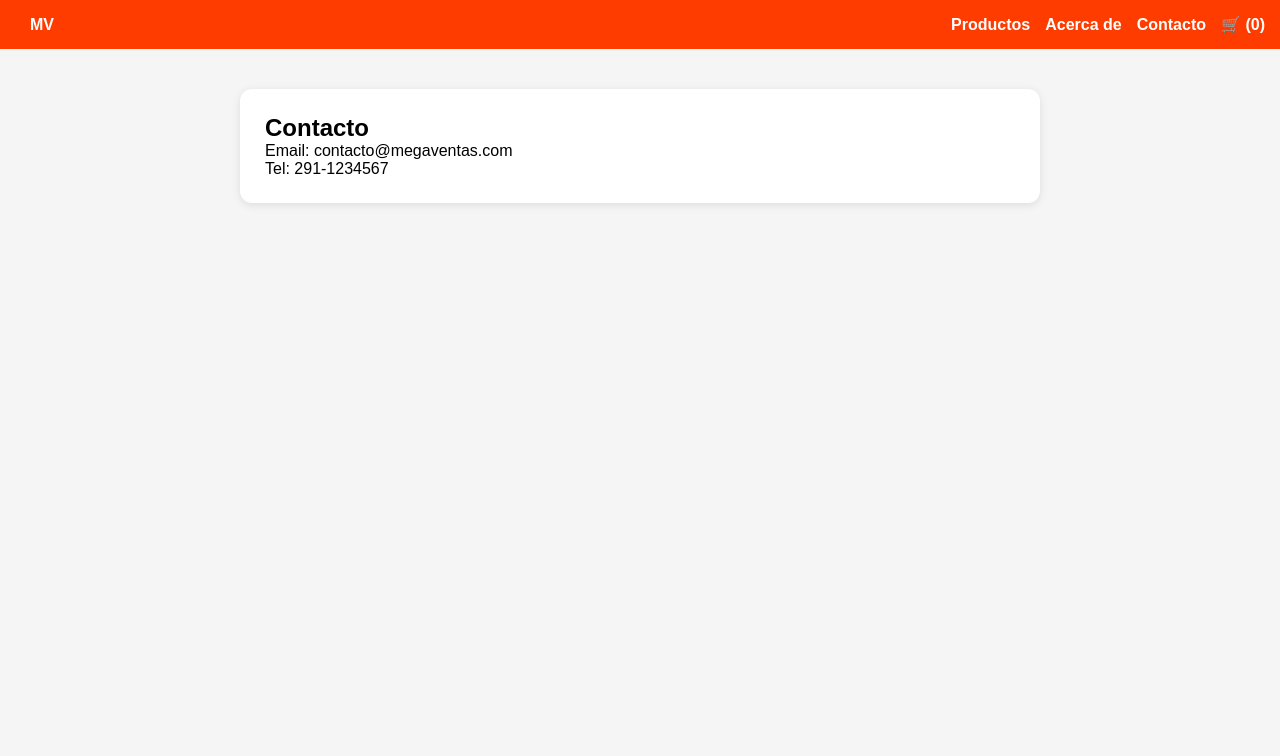
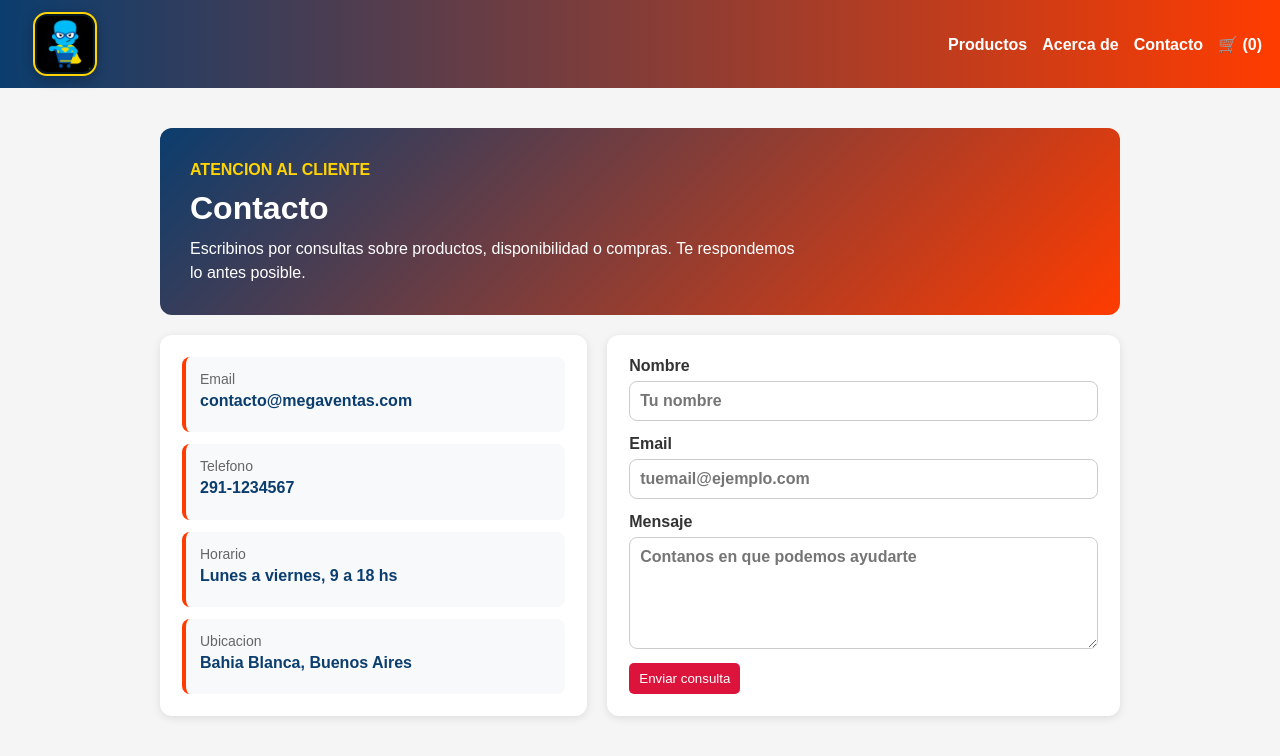
Before and after one commit to Lucas7909/mega-ventas, a React (Vite) app: page /mega-ventas/contact in a window 1280 px wide. Shown: the top 756 px of the page. Built offline with nearby package versions, Linux system fonts and the light colour scheme.

Commit message:
Mejora vistas de productos y contacto

```diff
--- a/src/App.jsx
+++ b/src/App.jsx
@@ -1,5 +1,6 @@
 import { Routes, Route } from "react-router-dom";
 import Products from "./pages/Products/Products";
+import ProductDetail from "./pages/ProductDetail/ProductDetail";
 import Cart from "./pages/Cart/Cart";
 import Navbar from "./components/Navbar/Navbar";
 import About from "./pages/About/About";
@@ -14,6 +15,7 @@ function App() {
 
       <Routes>
         <Route path="/" element={<Products />} />
+        <Route path="/products/:id" element={<ProductDetail />} />
         <Route path="/cart" element={<Cart />} />
          <Route path="/about" element={<About />} />
         <Route path="/contact" element={<Contact />} />
--- a/src/components/Navbar/Navbar.css
+++ b/src/components/Navbar/Navbar.css
@@ -2,12 +2,13 @@
   display: flex;
   justify-content: space-between;
   align-items: center;
-  background-color: #ff3c00;
+  background: linear-gradient(90deg, #0b3d6e 0%, #ff3c00 100%);
   color: white;
-  padding: 15px;
+  padding: 12px 18px;
   margin-bottom: 20px;
   position: sticky;
   top: 0;
+  z-index: 10;
 }
 
 
@@ -44,7 +45,20 @@
 /*logo*/
 
 .logo {
+  align-items: center;
+  background: #061826;
+  border: 2px solid #ffd400;
+  border-radius: 14px;
+  box-shadow: 0 4px 12px rgba(0, 0, 0, 0.25);
+  display: flex;
+  height: 64px;
+  justify-content: center;
+  margin-left: 0;
+  overflow: hidden;
+  padding: 4px;
   text-decoration: none;
+  transition: transform 0.2s ease, box-shadow 0.2s ease;
+  width: 64px;
 }
 
 .logo::after {
@@ -52,6 +66,14 @@
 }
 
 .logo:hover {
-  opacity: 0.8;
   transform: scale(1.05);
+  box-shadow: 0 6px 16px rgba(0, 0, 0, 0.35);
 }
+
+.logo img {
+  height: 56px;
+  width: 56px;
+  border-radius: 10px;
+  cursor: pointer;
+  object-fit: cover;
+}
--- a/src/components/Navbar/Navbar.jsx
+++ b/src/components/Navbar/Navbar.jsx
@@ -1,6 +1,7 @@
 import { Link } from "react-router-dom";
 import { useSelector } from "react-redux";
 import "./Navbar.css";
+import logo from "../../assets/logo2.png";
 
 function Navbar() {
     const items = useSelector((state) => state.cart.items);
@@ -13,8 +14,11 @@ function Navbar() {
     return (
         <div className="navbar">
             <Link to="/" className="logo">
+                <img src={logo} alt="Mega Ventas" />
+            </Link>
+            {/*<Link to="/" className="logo">
                 MV
-            </Link>
+            </Link>*/}
 
             <div className="cart-info">
                 <Link to="/">Productos</Link>
--- a/src/main.jsx
+++ b/src/main.jsx
@@ -1,4 +1,3 @@
-import React from "react";
 import ReactDOM from "react-dom/client";
 import App from "./App";
 import { BrowserRouter } from "react-router-dom";
--- a/src/pages/Contact/Contact.css
+++ b/src/pages/Contact/Contact.css
@@ -1,8 +1,107 @@
-.page {
-  max-width: 800px;
+.contact-page {
+  max-width: 1000px;
   margin: 40px auto;
+  padding: 0 20px 30px;
+}
+
+.contact-header {
+  background: linear-gradient(135deg, #0b3d6e, #ff3c00);
+  border-radius: 12px;
+  color: white;
+  margin-bottom: 20px;
+  padding: 30px;
+}
+
+.contact-label {
+  color: #ffd400;
+  font-weight: bold;
+  margin-bottom: 8px;
+  text-transform: uppercase;
+}
+
+.contact-header h2 {
+  font-size: 32px;
+  margin-bottom: 10px;
+}
+
+.contact-header p {
+  line-height: 1.5;
+  max-width: 620px;
+}
+
+.contact-content {
+  display: grid;
+  gap: 20px;
+  grid-template-columns: 1fr 1.2fr;
+}
+
+.contact-info,
+.contact-form {
   background: white;
-  padding: 25px;
   border-radius: 12px;
-  box-shadow: 0 2px 8px rgba(0,0,0,0.1);
+  box-shadow: 0 2px 8px rgba(0, 0, 0, 0.1);
+  padding: 22px;
 }
+
+.contact-info {
+  display: grid;
+  gap: 12px;
+}
+
+.contact-card {
+  border-left: 4px solid #ff3c00;
+  background: #f7f9fb;
+  border-radius: 8px;
+  padding: 14px;
+}
+
+.contact-card span {
+  color: #666;
+  display: block;
+  font-size: 14px;
+  margin-bottom: 5px;
+}
+
+.contact-card strong {
+  color: #0b3d6e;
+}
+
+.contact-form {
+  display: grid;
+  gap: 14px;
+}
+
+.contact-form label {
+  color: #333;
+  display: grid;
+  font-weight: bold;
+  gap: 6px;
+}
+
+.contact-form input,
+.contact-form textarea {
+  border: 1px solid #ccc;
+  border-radius: 8px;
+  font: inherit;
+  padding: 10px;
+}
+
+.contact-form textarea {
+  resize: vertical;
+}
+
+.contact-form input:focus,
+.contact-form textarea:focus {
+  border-color: #ff3c00;
+  outline: 2px solid rgba(255, 60, 0, 0.15);
+}
+
+.contact-form button {
+  justify-self: start;
+}
+
+@media (max-width: 750px) {
+  .contact-content {
+    grid-template-columns: 1fr;
+  }
+}
--- a/src/pages/Contact/Contact.jsx
+++ b/src/pages/Contact/Contact.jsx
@@ -2,10 +2,58 @@ import "./Contact.css";
 
 function Contact() {
   return (
-    <div className="page">
-      <h2>Contacto</h2>
-      <p>Email: contacto@megaventas.com</p>
-      <p>Tel: 291-1234567</p>
+    <div className="contact-page">
+      <section className="contact-header">
+        <p className="contact-label">Atencion al cliente</p>
+        <h2>Contacto</h2>
+        <p>
+          Escribinos por consultas sobre productos, disponibilidad o compras.
+          Te respondemos lo antes posible.
+        </p>
+      </section>
+
+      <section className="contact-content">
+        <div className="contact-info">
+          <article className="contact-card">
+            <span>Email</span>
+            <strong>contacto@megaventas.com</strong>
+          </article>
+
+          <article className="contact-card">
+            <span>Telefono</span>
+            <strong>291-1234567</strong>
+          </article>
+
+          <article className="contact-card">
+            <span>Horario</span>
+            <strong>Lunes a viernes, 9 a 18 hs</strong>
+          </article>
+
+          <article className="contact-card">
+            <span>Ubicacion</span>
+            <strong>Bahia Blanca, Buenos Aires</strong>
+          </article>
+        </div>
+
+        <form className="contact-form">
+          <label>
+            Nombre
+            <input type="text" placeholder="Tu nombre" />
+          </label>
+
+          <label>
+            Email
+            <input type="email" placeholder="tuemail@ejemplo.com" />
+          </label>
+
+          <label>
+            Mensaje
+            <textarea placeholder="Contanos en que podemos ayudarte" rows="5" />
+          </label>
+
+          <button type="button">Enviar consulta</button>
+        </form>
+      </section>
     </div>
   );
 }
--- /dev/null
+++ b/src/pages/ProductDetail/ProductDetail.css
@@ -0,0 +1,90 @@
+.product-detail {
+  padding: 20px;
+}
+
+.back-link {
+  color: #ff3c00;
+  display: inline-block;
+  font-weight: bold;
+  margin-bottom: 20px;
+  text-decoration: none;
+}
+
+.back-link:hover {
+  text-decoration: underline;
+}
+
+.detail-layout {
+  align-items: center;
+  background: white;
+  border-radius: 10px;
+  display: grid;
+  gap: 30px;
+  grid-template-columns: minmax(220px, 360px) 1fr;
+  padding: 25px;
+}
+
+.detail-image {
+  background: #f5f5f5;
+  border-radius: 10px;
+  padding: 20px;
+  text-align: center;
+}
+
+.detail-image img {
+  height: 280px;
+  max-width: 100%;
+  object-fit: contain;
+}
+
+.detail-info h1 {
+  margin-bottom: 15px;
+  text-align: left;
+}
+
+.detail-category {
+  color: #777;
+  font-weight: bold;
+  margin-bottom: 8px;
+  text-transform: uppercase;
+}
+
+.detail-description {
+  line-height: 1.5;
+  margin-bottom: 20px;
+}
+
+.detail-data {
+  display: flex;
+  flex-wrap: wrap;
+  gap: 10px;
+  margin-bottom: 20px;
+}
+
+.detail-data span {
+  background: #f5f5f5;
+  border-radius: 5px;
+  font-weight: bold;
+  padding: 8px 10px;
+}
+
+.detail-status,
+.added-message {
+  padding: 20px;
+  text-align: center;
+}
+
+.added-message {
+  color: #16803a;
+  font-weight: bold;
+}
+
+@media (max-width: 700px) {
+  .detail-layout {
+    grid-template-columns: 1fr;
+  }
+
+  .detail-image img {
+    height: 220px;
+  }
+}
--- /dev/null
+++ b/src/pages/ProductDetail/ProductDetail.jsx
@@ -0,0 +1,66 @@
+import { useEffect, useState } from "react";
+import { Link, useParams } from "react-router-dom";
+import { useDispatch } from "react-redux";
+import { addToCart } from "../../store/cartSlice";
+import { getProductById } from "../../services/productsService";
+import "./ProductDetail.css";
+
+function ProductDetail() {
+  const { id } = useParams();
+  const dispatch = useDispatch();
+  const [product, setProduct] = useState(null);
+  const [loading, setLoading] = useState(true);
+  const [error, setError] = useState(null);
+  const [added, setAdded] = useState(false);
+
+  useEffect(() => {
+    getProductById(id)
+      .then((data) => setProduct(data))
+      .catch(() => setError("Error al cargar el detalle del producto"))
+      .finally(() => setLoading(false));
+  }, [id]);
+
+  if (loading) return <p className="detail-status">Cargando detalle...</p>;
+  if (error) return <p className="detail-status">{error}</p>;
+  if (!product) return <p className="detail-status">Producto no encontrado</p>;
+
+  return (
+    <div className="product-detail">
+      <Link className="back-link" to="/">
+        Volver a productos
+      </Link>
+
+      <div className="detail-layout">
+        <div className="detail-image">
+          <img src={product.thumbnail} alt={product.title} />
+        </div>
+
+        <div className="detail-info">
+          <p className="detail-category">{product.category}</p>
+          <h1>{product.title}</h1>
+          <p className="detail-description">{product.description}</p>
+
+          <div className="detail-data">
+            <span>Precio: ${product.price}</span>
+            <span>Stock: {product.stock}</span>
+            <span>Rating: {product.rating}</span>
+          </div>
+
+          <button
+            onClick={() => {
+              dispatch(addToCart(product));
+              setAdded(true);
+              setTimeout(() => setAdded(false), 1500);
+            }}
+          >
+            Agregar al carrito
+          </button>
+
+          {added && <p className="added-message">Producto agregado</p>}
+        </div>
+      </div>
+    </div>
+  );
+}
+
+export default ProductDetail;
--- a/src/pages/Products/Products.css
+++ b/src/pages/Products/Products.css
@@ -9,10 +9,16 @@
 
 .product-card {
   background: white;
+  cursor: pointer;
   padding: 15px;
   border-radius: 12px;
   text-align: center;
   transition: transform 0.2s ease;
+}
+
+.product-card:focus {
+  outline: 2px solid #ff3c00;
+  outline-offset: 3px;
 }
 
 .product-card:hover {
--- a/src/pages/Products/Products.jsx
+++ b/src/pages/Products/Products.jsx
@@ -1,4 +1,5 @@
 import { useEffect, useState } from "react";
+import { useNavigate } from "react-router-dom";
 import { getProducts } from "../../services/productsService";
 import { useDispatch } from "react-redux";
 import { addToCart } from "../../store/cartSlice";
@@ -11,7 +12,15 @@ function Products() {
     const [search, setSearch] = useState("");
     const [category, setCategory] = useState("");
     const dispatch = useDispatch();
+    const navigate = useNavigate();
     const [addedId, setAddedId] = useState(null);
+
+    const handleCardKeyDown = (event, productId) => {
+        if (event.key === "Enter" || event.key === " ") {
+            event.preventDefault();
+            navigate(`/products/${productId}`);
+        }
+    };
 
     const filteredProducts = products.filter((p) => {
         const matchSearch = p.title
@@ -72,14 +81,21 @@ function Products() {
                 ) : (
 
                     filteredProducts.map((p) => (
-                        <div className="product-card" key={p.id}>
+                        <div
+                            className="product-card"
+                            key={p.id}
+                            role="button"
+                            tabIndex="0"
+                            onClick={() => navigate(`/products/${p.id}`)}
+                            onKeyDown={(event) => handleCardKeyDown(event, p.id)}
+                        >
                             <img src={p.thumbnail} width="120" />
                             <h3>{p.title}</h3>
                             <p>${p.price}</p>
 
-
                             <button
-                                onClick={() => {
+                                onClick={(event) => {
+                                    event.stopPropagation();
                                     dispatch(addToCart(p));
                                     setAddedId(p.id);
                                     setTimeout(() => setAddedId(null), 1500);
--- a/src/services/productsService.js
+++ b/src/services/productsService.js
@@ -8,3 +8,13 @@ export const getProducts = async () => {
   const data = await response.json();
   return data.products;
 };
+
+export const getProductById = async (id) => {
+  const response = await fetch(`https://dummyjson.com/products/${id}`);
+
+  if (!response.ok) {
+    throw new Error("Error al obtener el producto");
+  }
+
+  return response.json();
+};
```
Also changed, not shown: src/assets/logo.png (added), src/assets/logo2.png (added).
